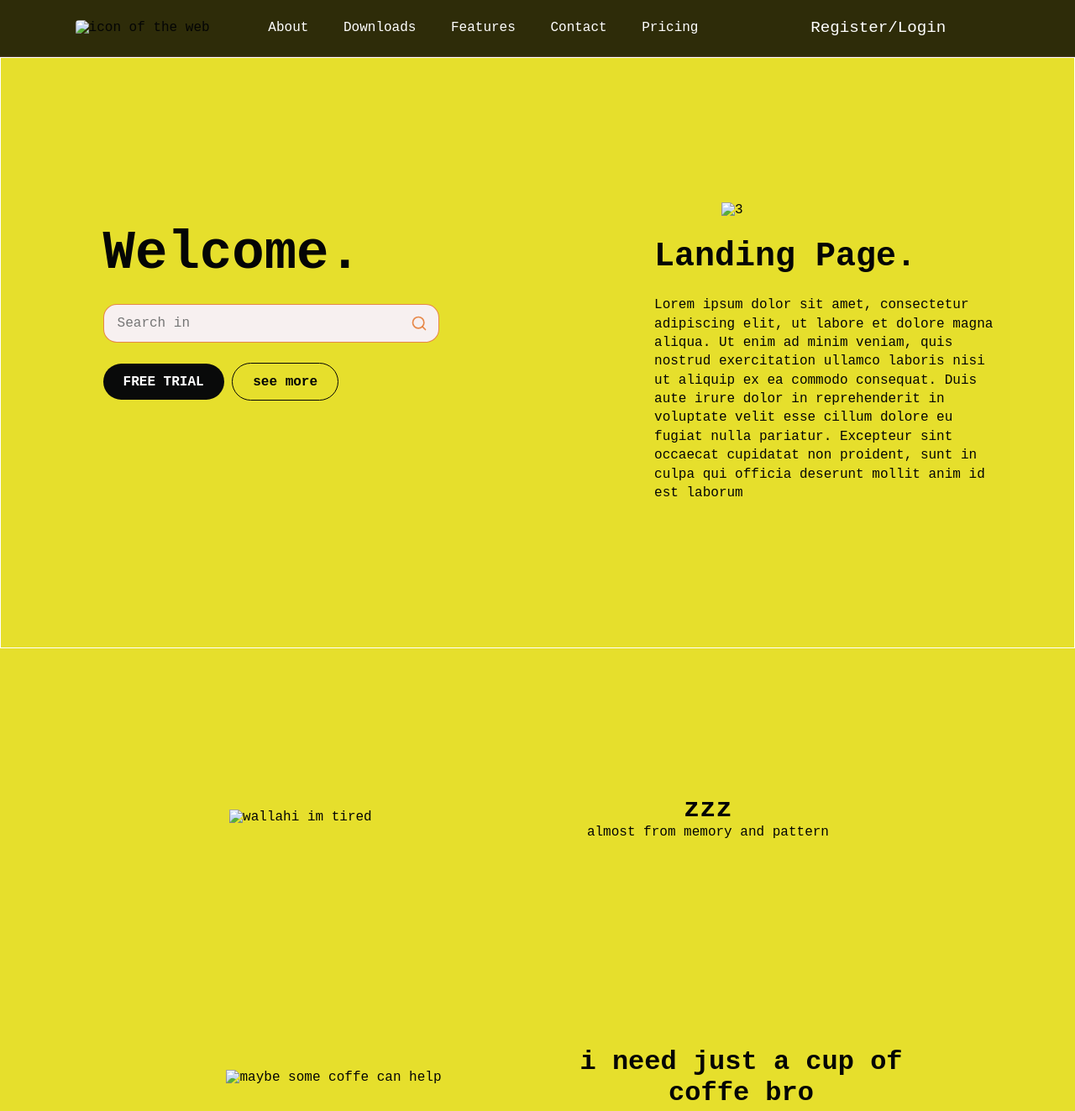
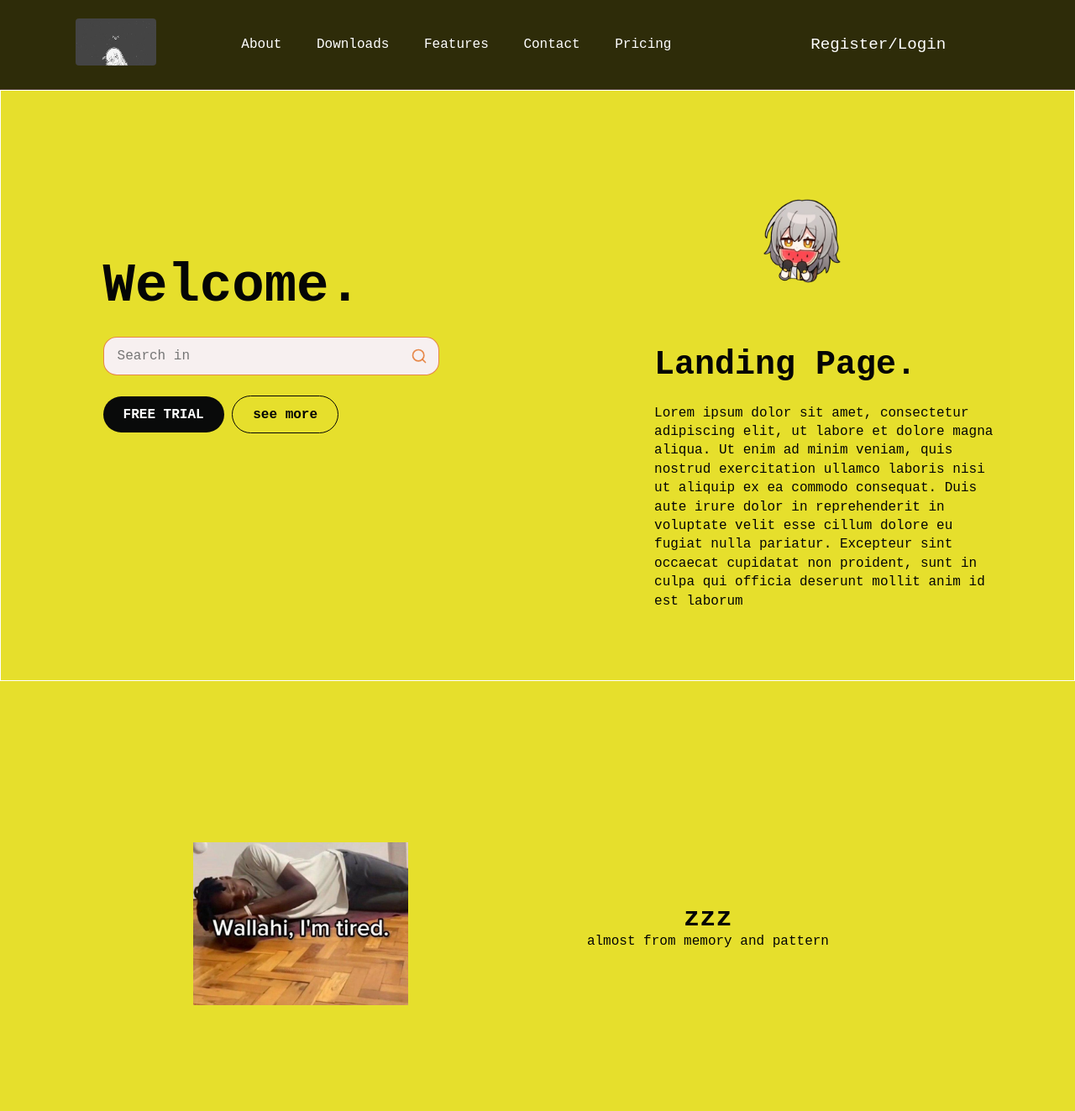
Before and after one commit to zDiqim7/latihan-web, a plain HTML site: page landing-page/index.html in a window 1280 px wide. Shown: the top 1323 px of the page at 84% size. Drawn offline with nearby package versions, Linux system fonts and the light colour scheme.

Commit message:
fix path /landing-page/img/name-gile to /img/name-file

```diff
--- a/landing-page/index.html
+++ b/landing-page/index.html
@@ -13,7 +13,7 @@
 <body>
   <nav class="navbar">
     <div class="nav-logo"> <!-- nanti / nya di hilangin di img-->
-      <img src="./landing-page/img/bochi.jpeg" alt="icon of the web">
+      <img src="./img/bochi.jpeg" alt="icon of the web">
     </div>
     <div class="nav-links">
       <a href="#" id="about">About</a>
@@ -44,7 +44,7 @@
 
       <section class="right">
         <div class="right-img">
-          <img src="./landing-page/img/icon-1.png" alt="3">
+          <img src="./img/icon-1.png" alt="3">
         </div>
         <h1>Landing Page.</h1>
         <p>Lorem ipsum dolor sit amet, consectetur adipiscing elit, ut labore et dolore magna aliqua. Ut enim ad minim veniam, quis nostrud exercitation ullamco laboris nisi ut aliquip ex ea commodo consequat. Duis aute irure dolor in reprehenderit in voluptate velit esse cillum dolore eu fugiat nulla pariatur. Excepteur sint occaecat cupidatat non proident, sunt in culpa qui officia deserunt mollit anim id est laborum</p>
@@ -54,7 +54,7 @@
     <div class="main-container">
       <div class="wrap-1">
         <div class="wrap-img-1">
-          <img src="./landing-page/img/img-4.jpg" alt="wallahi im tired">
+          <img src="./img/img-4.jpg" alt="wallahi im tired">
         </div>
         <div class="wrap-h1-1">
           <h1>zzz</h1>
@@ -64,7 +64,7 @@
 
       <div class="wrap-2">
         <div class="wrap-img-2">
-          <img src="./landing-page/img/img-2.jpg" alt="maybe some coffe can help">
+          <img src="./img/img-2.jpg" alt="maybe some coffe can help">
         </div>
         <div class="wrap-h1-2">
           <h1>i need just a cup of coffe bro</h1>
@@ -73,7 +73,7 @@
 
       <div class="wrap-3">
         <div class="wrap-img-3">
-          <img src="./landing-page/img/img-3.jpg" alt="2 hours of sleep">
+          <img src="./img/img-3.jpg" alt="2 hours of sleep">
         </div>
         <div class="wrap-h1-3">
           <h1>is enough for me</h1>
```
